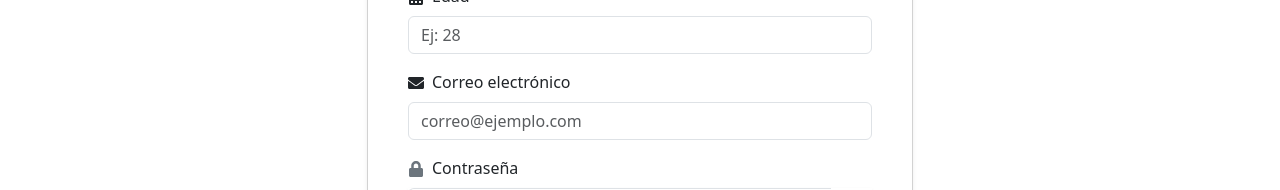
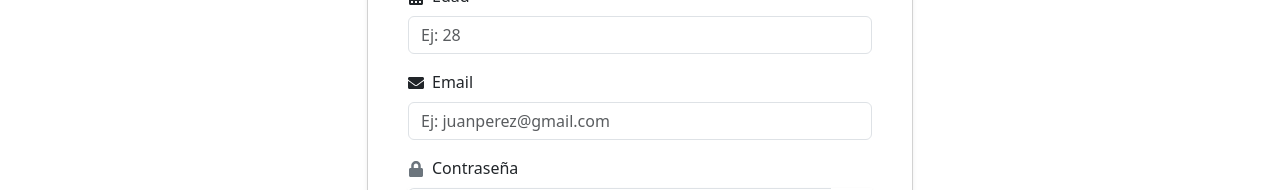
Before and after one commit to mizambran/cuentasClarasFront, a React (Vite) app: page /registrar in a window 1280 px wide. Shown: the part 320-510 px from the top of the page. Built offline with nearby package versions, Linux system fonts and the light colour scheme; no server answers.

Commit message:
mejoro mensajes de validación en crear usuario

```diff
--- a/src/modulos/auth/components/FormularioRegistro.jsx
+++ b/src/modulos/auth/components/FormularioRegistro.jsx
@@ -1,45 +1,67 @@
-import React, { useState } from 'react';
-import { Form, Button, Card, Container, Row, Col, InputGroup } from 'react-bootstrap';
-import { useForm } from 'react-hook-form';
-import { FaUser, FaEnvelope, FaLock, FaCalendarAlt, FaEye, FaEyeSlash } from 'react-icons/fa';
-import { crearUsuario } from '../services/usuarioApi';
-import { useNavigate } from 'react-router-dom';
-import Swal from 'sweetalert2';
+import React, { useState } from "react";
+import {
+  Form,
+  Button,
+  Card,
+  Container,
+  Row,
+  Col,
+  InputGroup,
+} from "react-bootstrap";
+import { useForm } from "react-hook-form";
+import {
+  FaUser,
+  FaEnvelope,
+  FaLock,
+  FaCalendarAlt,
+  FaEye,
+  FaEyeSlash,
+} from "react-icons/fa";
+import { crearUsuario } from "../services/usuarioApi";
+import { useNavigate } from "react-router-dom";
+import Swal from "sweetalert2";
 
 const FormularioRegistro = () => {
+  const {
+    register,
+    handleSubmit,
+    reset,
+    formState: { errors },
+    getValues,
+  } = useForm();
 
-const {register, handleSubmit, reset, formState:{errors}, getValues} = useForm()
-
-const navegacion = useNavigate()
+  const navegacion = useNavigate();
 
   const ingresar = () => {
-  navegacion('/login')
-}
+    navegacion("/login");
+  };
 
-const crear = async(data) => {
+  const crear = async (data) => {
     try {
-  const respuesta = await crearUsuario(data)
-  console.log("Usuario creado", respuesta)
+      const respuesta = await crearUsuario(data);
+      console.log("Usuario creado", respuesta);
       Swal.fire({
-    title:'Usuario creado!',
-    icon:'success'
-  })
-  navegacion('/login')
+        title: "Usuario creado!",
+        icon: "success",
+      });
+      navegacion("/login");
     } catch (error) {
-  console.error("Errores del backend:", error)
-  const mensajeError = error.errors ? error.errors[0].msg : (error.mensaje || "Revisá los datos ingresados");
+      console.error("Errores del backend:", error);
+      const mensajeError = error.errors
+        ? error.errors[0].msg
+        : error.mensaje || "Revisá los datos ingresados";
 
       Swal.fire({
-            title: 'Error al registrar',
+        title: "Error al registrar",
         text: mensajeError,
-            icon: 'error'
+        icon: "error",
       });
     }
-}
-const [showPassword, setShowPassword] = useState(false)
+  };
+  const [showPassword, setShowPassword] = useState(false);
   const togglePassword = () => {
-  setShowPassword(!showPassword)
-}
+    setShowPassword(!showPassword);
+  };
 
   return (
     <Container className="mt-5">
@@ -50,39 +72,74 @@ const togglePassword = () => {
               <h3 className="text-center mb-4 text-primary">Crear Cuenta</h3>
               <Form onSubmit={handleSubmit(crear)}>
                 <Form.Group className="mb-3" controlId="formNombre">
-                  <Form.Label><FaUser className="me-2" />Nombre</Form.Label>
-                  <Form.Control type="text" placeholder="Ej: Miguel" {...register("nombre", {
-                    required:true,
-                    minLength:3,
-                    maxLength:30
-                  })} />
-                <Form.Text> {errors.nombre?.message} </Form.Text>
+                  <Form.Label>
+                    <FaUser className="me-2" />
+                    Nombre
+                  </Form.Label>
+                  <Form.Control
+                    type="text"
+                    placeholder="Ej: Miguel"
+                    {...register("nombre", {
+                      required: "Tienes que ingresar un nombre",
+                      minLength: 3,
+                      maxLength: 30,
+                    })}
+                  />
+                  <Form.Text className="text-danger">
+                    {" "}
+                    {errors.nombre?.message}{" "}
+                  </Form.Text>
                 </Form.Group>
 
                 <Form.Group className="mb-3" controlId="formEdad">
-                  <Form.Label><FaCalendarAlt className="me-2" />Edad</Form.Label>
-                  <Form.Control type="number" placeholder="Ej: 28" {...register("edad", {
-                    required:true,
-                    min:16,
-                    max:112
-                  })} />
-                  <Form.Text> {errors.edad?.message} </Form.Text>
+                  <Form.Label>
+                    <FaCalendarAlt className="me-2" />
+                    Edad
+                  </Form.Label>
+                  <Form.Control
+                    type="number"
+                    placeholder="Ej: 28"
+                    {...register("edad", {
+                      required: "Tienes que ingresar tu edad",
+                      min: 16,
+                      max: 112,
+                    })}
+                  />
+                  <Form.Text className="text-danger">
+                    {" "}
+                    {errors.edad?.message}{" "}
+                  </Form.Text>
                 </Form.Group>
 
-                <Form.Group className="mb-3" controlId="formCorreo">
-                  <Form.Label><FaEnvelope className="me-2" />Correo electrónico</Form.Label>
-                  <Form.Control type="email" placeholder="correo@ejemplo.com" {...register("email", {
-                    required:true,
-                    pattern:{
-                      value:/^[a-zA-Z0-9._%+-]+@[a-zA-Z0-9.-]+\.[a-zA-Z]{2,}$/,
-                      message:"El formato de email tiene que ser Ej: juanperez@gmail.com"
-                    }
-                  })} />
-                  <Form.Text> {errors.email?.message} </Form.Text>
+                <Form.Group className="mb-3" >
+                  <Form.Label>
+                    <FaEnvelope className="me-2" />
+                    Email
+                  </Form.Label>
+                  <Form.Control
+                    type="email"
+                    placeholder="Ej: juanperez@gmail.com"
+                    {...register("email", {
+                      required: "Tienes que ingresar tu email",
+                      pattern: {
+                        value:
+                          /^[a-zA-Z0-9._%+-]+@[a-zA-Z0-9.-]+\.[a-zA-Z]{2,}$/,
+                        message:
+                          "El formato de email tiene que ser Ej: juanperez@gmail.com",
+                      },
+                    })}
+                  />
+                  <Form.Text className="text-danger">
+                    {" "}
+                    {errors.email?.message}{" "}
+                  </Form.Text>
                 </Form.Group>
 
                 <Form.Group className="mb-4" controlId="formContrasena">
-  <Form.Label><FaLock className="me-2 text-secondary" />Contraseña</Form.Label>
+                  <Form.Label>
+                    <FaLock className="me-2 text-secondary" />
+                    Contraseña
+                  </Form.Label>
                   <InputGroup className="shadow-sm">
                     <Form.Control
                       type={showPassword ? "text" : "password"}
@@ -92,13 +149,15 @@ const togglePassword = () => {
                       {...register("password", {
                         required: "La contraseña es obligatoria",
                         pattern: {
-          value: /^(?=.*[a-z])(?=.*[A-Z])(?=.*\d)[a-zA-Z\d\W_]{8,64}$/,
-          message: "Debe tener entre 8 y 64 caracteres, mayúscula, minúscula y número"
-        }
+                          value:
+                            /^(?=.*[a-z])(?=.*[A-Z])(?=.*\d)[a-zA-Z\d\W_]{8,64}$/,
+                          message:
+                            "Debe tener entre 8 y 64 caracteres, mayúscula, minúscula y número",
+                        },
                       })}
                     />
                     <Button
-      type='button'
+                      type="button"
                       variant="outline"
                       className="bg-white border-start-0"
                       onClick={togglePassword}
@@ -107,13 +166,22 @@ const togglePassword = () => {
                     </Button>
                   </InputGroup>
 
-  <Form.Control.Feedback type="invalid" className={errors.password ? "d-block" : ""}>
+                  <Form.Control.Feedback
+                    type="invalid"
+                    className={errors.password ? "d-block" : ""}
+                  >
                     {errors.password?.message}
                   </Form.Control.Feedback>
                 </Form.Group>
 
-<Form.Group className="mb-4" controlId="formConfirmarContrasena">
-  <Form.Label><FaLock className="me-2 text-secondary" />Confirmar contraseña</Form.Label>
+                <Form.Group
+                  className="mb-4"
+                  controlId="formConfirmarContrasena"
+                >
+                  <Form.Label>
+                    <FaLock className="me-2 text-secondary" />
+                    Confirmar contraseña
+                  </Form.Label>
                   <InputGroup className="shadow-sm">
                     <Form.Control
                       type={showPassword ? "text" : "password"}
@@ -122,11 +190,13 @@ const togglePassword = () => {
                       isInvalid={!!errors.confirmarPassword}
                       {...register("confirmarPassword", {
                         required: "Debes confirmar la contraseña",
-        validate: (valorActual) => valorActual === getValues("password") || "Las contraseñas no coinciden"
+                        validate: (valorActual) =>
+                          valorActual === getValues("password") ||
+                          "Las contraseñas no coinciden",
                       })}
                     />
                     <Button
-      type='button'
+                      type="button"
                       variant="outline"
                       className="bg-white border-start-0"
                       onClick={togglePassword}
@@ -134,16 +204,24 @@ const togglePassword = () => {
                       {showPassword ? <FaEyeSlash /> : <FaEye />}
                     </Button>
                   </InputGroup>
-  <Form.Control.Feedback type="invalid" className={errors.confirmarPassword ? "d-block" : ""}>
+                  <Form.Control.Feedback
+                    type="invalid"
+                    className={errors.confirmarPassword ? "d-block" : ""}
+                  >
                     {errors.confirmarPassword?.message}
                   </Form.Control.Feedback>
                 </Form.Group>
 
-                <div className='d-flex justify-content-evenly gap-2'>
+                <div className="d-flex justify-content-evenly gap-2">
                   <Button variant="primary" type="submit" className="w-100">
                     Registrarse
                   </Button>
-                <Button variant="secondary" type="button" className="w-100" onClick={ingresar}>
+                  <Button
+                    variant="secondary"
+                    type="button"
+                    className="w-100"
+                    onClick={ingresar}
+                  >
                     Ingresar
                   </Button>
                 </div>
--- a/src/modulos/auth/pages/Login.jsx
+++ b/src/modulos/auth/pages/Login.jsx
@@ -129,7 +129,7 @@ const Login = () => {
                       {showPassword ? <FaEyeSlash /> : <FaEye />}
                     </Button>
                     </InputGroup>
-                    <Form.Text> {errors.password?.message} </Form.Text>
+                    <Form.Text className="text-danger"> {errors.password?.message} </Form.Text>
                   </Form.Group>
 
                   <Button
```
Lines whose indentation alone changed are shown as unchanged.
